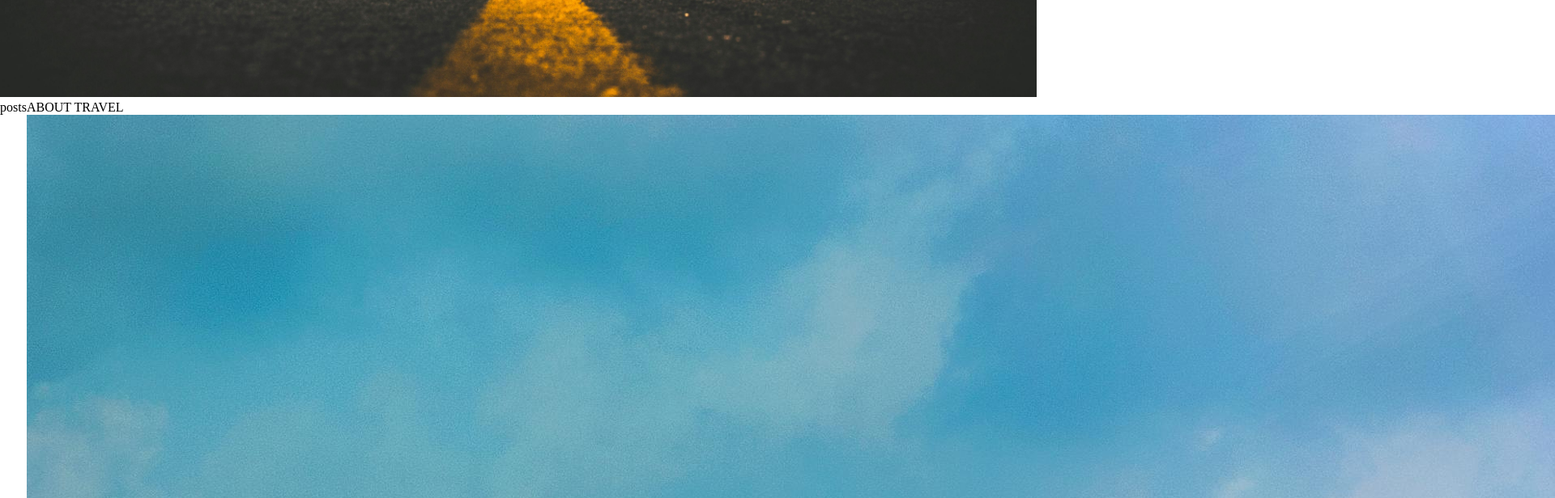
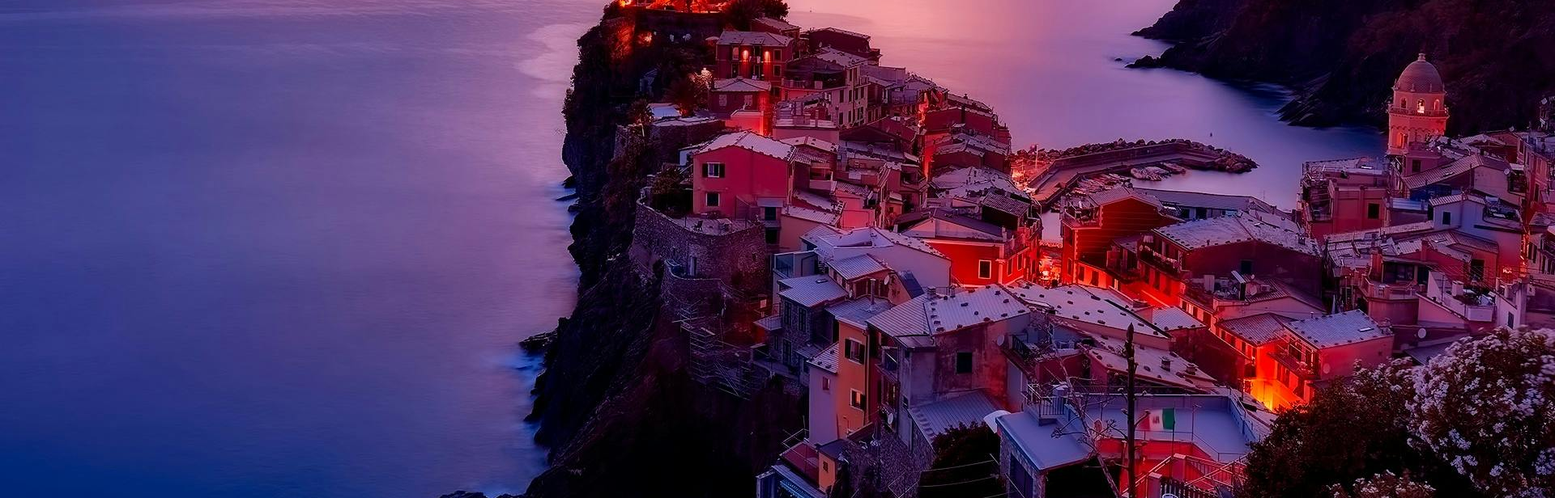
Before and after one commit to DalineSeritsane/Blog-website, a React (Create React App) app: page / in a window 1280 px wide. Shown: the part 580-1196 px from the top of the page at 81% size, 1920 px wide, since content can reach past the window. Built offline with nearby package versions, Linux system fonts and the light colour scheme.

Commit message:
posts updates

```diff
--- a/src/App.js
+++ b/src/App.js
@@ -1,12 +1,15 @@
-import Home from "./pages/home/Home";
+//import Home from "./pages/home/Home";
 import Navbar from "./Navbar/Navbar";
+import Single from "./pages/single/Single";
 
 
 function App() {
   return (
     <>
     <Navbar />
-    <Home />
+    {/*<Home />*/}
+    <Single />
+
 
 
     </>
--- a/src/Navbar/Navbar.css
+++ b/src/Navbar/Navbar.css
@@ -8,6 +8,7 @@
     align-items: center;
     font-family: "Josefin Sans", sans-serif;
     font-size: large;
+    z-index: 999;
 }
 
 .navLeft, .navRight{
--- /dev/null
+++ b/src/pages/single/Single.jsx
@@ -0,0 +1,14 @@
+import React from 'react'
+import "./single.css";
+import Sidebar from "../../sidebar/Sidebar";
+import SinglePost from "../single/SinglePost"
+
+ function Single() {
+  return (
+    <div className="single">
+      <SinglePost />
+      <Sidebar />
+    </div>
+  )
+}
+ export default Single;
--- /dev/null
+++ b/src/pages/single/SinglePost.jsx
@@ -0,0 +1,25 @@
+import React from 'react'
+import "./singlePost.css";
+import BodyWater from "../../Image/BodyWater.jpg";
+
+function SinglePost() {
+  return (
+    <div className="singlePost">
+      <div className="singlePostWrapper">
+        <img className="singlePostImg" src={BodyWater} alt='' />
+        <h1 className="singlePostTitle">Lorem ipsum dolor si.
+            <div className="singlePostEdit">
+             <i className="singlePostIcon fa-solid fa-pen-to-square"></i>
+             <i className="singlePostIcon fa-solid fa-trash"></i>
+            </div>
+        </h1>
+        <div className="singlePostInfo">
+            <span className="singlePostAuthor">Author: <b>Swarts</b></span>
+            <span className="singlePostDate">1 hour ago</span>
+        </div>
+
+      </div>
+    </div>
+  )
+}
+export default SinglePost;
--- /dev/null
+++ b/src/pages/single/single.css
@@ -0,0 +1,3 @@
+.single{
+    display: flex;
+}
--- /dev/null
+++ b/src/pages/single/singlePost.css
@@ -0,0 +1,3 @@
+.singlePost{
+    flex: 9;
+}
--- /dev/null
+++ b/src/post/Post.jsx
@@ -0,0 +1,29 @@
+import React from 'react'
+import "./post.css";
+import france from "../Image/france.jpg";
+
+ function Post() {
+  return (
+    <div className="post">
+        <img className= "postImg"
+        src={france} alt='' />
+        <div className="postInfo">
+          <div className="postCats">
+            <span className="postCat">Paris</span>
+            <span className="postCat">Beaches</span>
+          </div>
+          <span className="postTitle">Lorem, ipsum dolor sit amet consectetur adipisicing elit.
+          </span>
+          <hr />
+          <span className="postDate">1 houre ago</span>
+        </div>
+        <p className= "postDesc">
+          Lorem ipsum dolor sit amet consectetur adipisicing elit. Fuga itaque alias architecto, libero facere placeat voluptates! Cum minima sint incidunt id nisi, modi enim ducimus illo sapiente. Labore, doloribus eius. Lorem ipsum dolor sit amet consectetur adipisicing elit. Fuga itaque alias architecto, libero facere placeat voluptates! Cum minima sint incidunt id nisi, modi enim ducimus illo sapiente. Labore, doloribus eius.
+          Lorem ipsum dolor sit amet consectetur adipisicing elit. Fuga itaque alias architecto, libero facere placeat voluptates! Cum minima sint incidunt id nisi, modi enim ducimus illo sapiente. Labore, doloribus eius.
+          Lorem ipsum dolor sit amet consectetur adipisicing elit. Fuga itaque alias architecto, libero facere placeat voluptates! Cum minima sint incidunt id nisi, modi enim ducimus illo sapiente. Labore, doloribus eius.
+          </p>
+
+    </div>
+  )
+};
+export default Post;
--- a/src/posts/Posts.jsx
+++ b/src/posts/Posts.jsx
@@ -1,10 +1,16 @@
 import React from 'react'
 import "./posts.css";
+import Post from "../post/Post";
 
 function Posts() {
   return (
     <div className="posts">
-      posts
+      <Post />
+      <Post />
+      <Post />
+      <Post />
+      <Post />
+      <Post />
     </div>
   )
 };
--- a/src/posts/posts.css
+++ b/src/posts/posts.css
@@ -1,3 +1,6 @@
 .posts{
     flex: 9;
+    display: flex;
+    flex-wrap: wrap;
+    margin: 20px;
 }
--- a/src/sidebar/Sidebar.jsx
+++ b/src/sidebar/Sidebar.jsx
@@ -1,14 +1,14 @@
 import React from 'react';
 import "./sidebar.css";
-import Island from "../Image/Island.jpg";
+import blogSidebar from "../Image/blog sidebar.jpg";
 
 function Sidebar(){
     return(
         <div className="sidebar">
             <div className="sidebarItem">
-                <span className="sidebarTitle">ABOUT TRAVEL</span>
-                <img src={Island} alt='' />
-                <p>Lorem ipsum dolor sit amet consectetur, adipisicing elit. Reprehenderit vel quas tempora illum magnam amet modi velit ut sunt praesentium quia veritatis a ab, iusto, inventore assumenda eaque, quasi esse!</p>
+                <span className="sidebarTitle">ABOUT ME</span>
+                <img src={blogSidebar} height="350px" alt='' />
+                <p className="sidebarP">Welocme to my couples travel blog. Where couples all around can explore beautiful places around the world! Connecting with your soulmate with breath taking views. These destinantions are where the heart is for new love.</p>
             </div>
             <div classsName="sidebarItem">
             <span className="sidebarTitle">CATEGORIES</span>
@@ -24,7 +24,12 @@ function Sidebar(){
             </div>
             <div className="sidebarItem">
                 <span className="sidebarTitle">FOLLOW US</span>
-                <div className="sidebarSocial"></div>
+                <div className="sidebarSocial">
+        <i className="sidebarIcon fa-brands fa-facebook"></i>
+        <i className="sidebarIcon fa-brands fa-square-twitter"></i>
+        <i className="sidebarIcon fa-brands fa-square-pinterest"></i>
+        <i className="sidebarIcon fa-brands fa-square-instagram"></i>
+        </div>
             </div>
         </div>
 
--- a/src/sidebar/sidebar.css
+++ b/src/sidebar/sidebar.css
@@ -1,3 +1,71 @@
 .sidebar{
     flex: 3;
+    margin: 20px;
+    padding-bottom: 30px;
+    background-color: aliceblue;
+    border-radius: 10px;
+    display: flex;
+    flex-direction: column;
+    align-items: center;
+
 }
+
+.sidebarItem{
+    display: flex;
+    flex-direction: column;
+    align-items: center;
+}
+
+.sidebarTitle{
+    margin: 20px;
+    padding-top: 5px;
+    width: 70%;
+    border-top: 1px solid #a7a4a4;
+    border-bottom: 1px solid #a7a4a4;
+    font-family: "Varela", sans-serif;
+    font-size: 20px;
+    color: #222;
+    font-weight: 600;
+    line-height: 20px;
+    text-align: center;
+}
+
+.sidebarP {
+    font-size: 18px;
+}
+
+
+.sidebarItem > img{
+    margin-top: 15px;
+}
+
+.sidebarItem > p{
+    padding: 30px;
+}
+
+.sidebarList{
+    list-style: none;
+    margin-bottom: 30px;
+
+}
+
+.sidebarListItem{
+    display: inline-block;
+    width: 50%;
+    margin-top: 15px;
+    cursor: pointer;
+}
+
+.sidebarSocial{
+    margin-top: 15px;
+    width: 250px;
+    display: flex;
+    align-items: center;
+    justify-content: center;
+}
+
+.sidebarIcon{
+    font-size: 16px;
+    margin-left: 10px;
+    cursor: pointer;
+}
```
Also changed, not shown: src/post/post.css (added, +58 -0 lines), src/Image/blog sidebar.jpg (added), src/Image/france.jpg (added).
